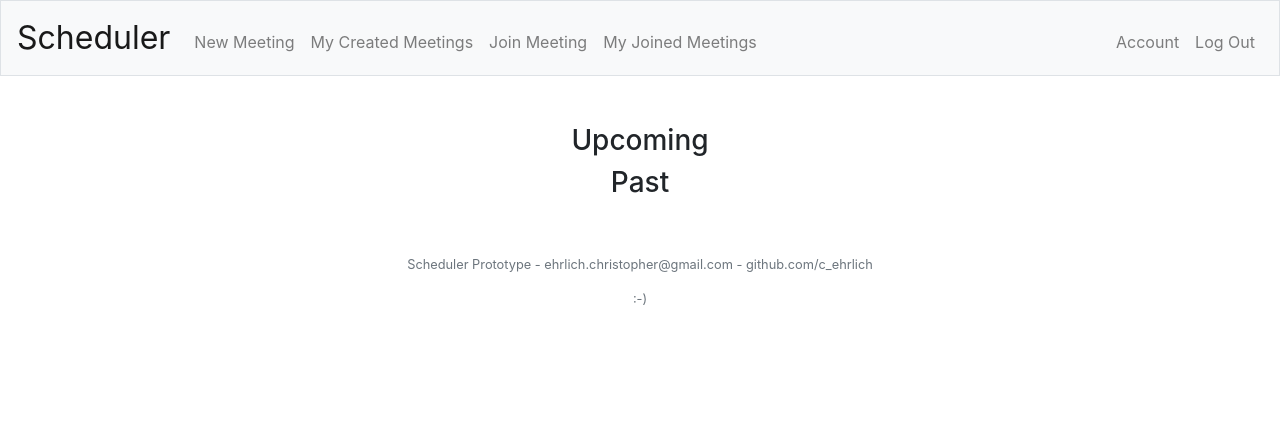
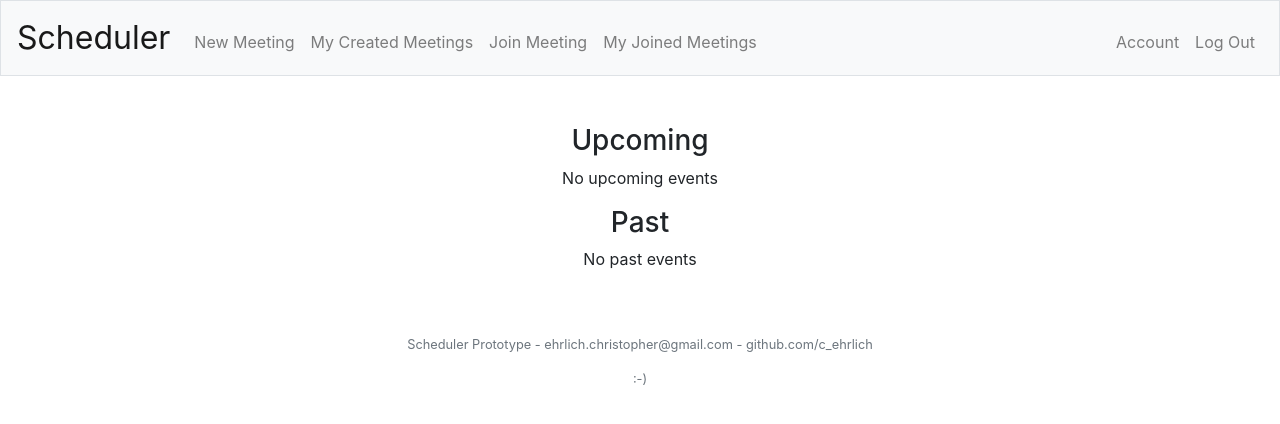
Before and after one commit to c-ehrlich/cs50-scheduler, a Flask app: page /created in a window 1280 px wide. Shown: the top 424 px of the page. Run offline with Flask 2, Linux system fonts and the light colour scheme; the visitor is signed in with stand-in values (Sample User, id 1); data that the repository does not hold is empty; parts of the project's set-up code (start-up, migrations or seed data) failed here and were passed over; some libraries are stand-ins or nearby versions.

Commit message:
display events on front page in order by date ascending

```diff
--- a/app.py
+++ b/app.py
@@ -66,7 +66,8 @@ def index():
                         "JOIN users ON slots.user_id = users.id " +
                         "WHERE (users.id = ? OR events.owner_id = ?) " +
                         "AND events.date >= ? AND events.date < ?"
-                        "GROUP BY events.id ",
+                        "GROUP BY events.id " +
+                        "ORDER BY events.date ASC",
                         user, user, today, soon)
 
     # add total start time
@@ -338,8 +339,6 @@ def edit(event_hash):
         # check if the user owns the event
         if session.get("user_id") != event['owner_id']:
             return apology("Sorry, you don't own this event!")
-
-        print(event) #TKTK debug
 
         # show the edit page for that event
         return render_template("edit.html", event=event)
--- a/templates/created.html
+++ b/templates/created.html
@@ -6,6 +6,9 @@
 
 {% block main %}
     <h3>Upcoming</h3>
+    {% if not meetings|length %}
+        <p>No upcoming events</p>
+    {% endif %}
     {% for meeting in meetings %}
         <div class="event-main">
             <p>{{ meeting.hash }}</p>
@@ -49,6 +52,9 @@
         </div>
     {% endfor %}
     <h3>Past</h3>
+    {% if not pastmeet|length %}
+        <p>No past events</p>
+    {% endif %}
     {% for meeting in pastmeet %}
         <div class="event-main">
             <p>{{ meeting.hash }}</p>
```
